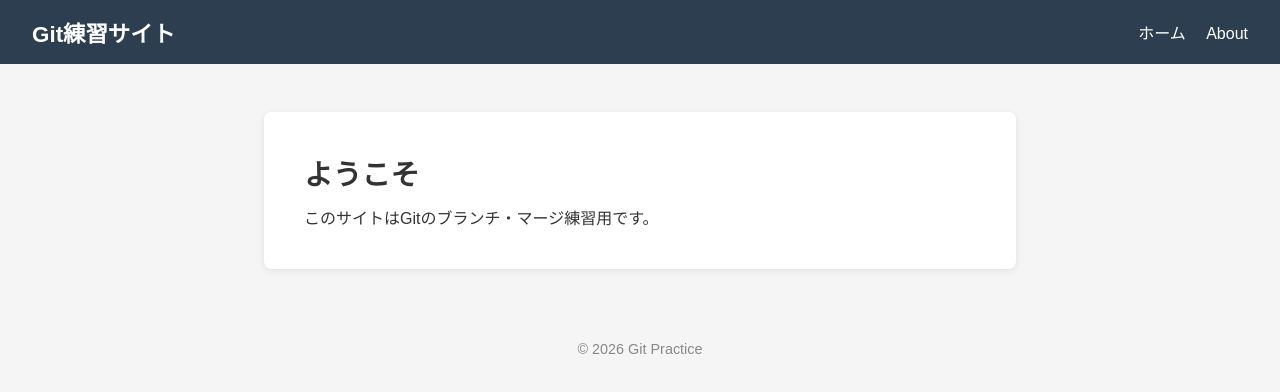
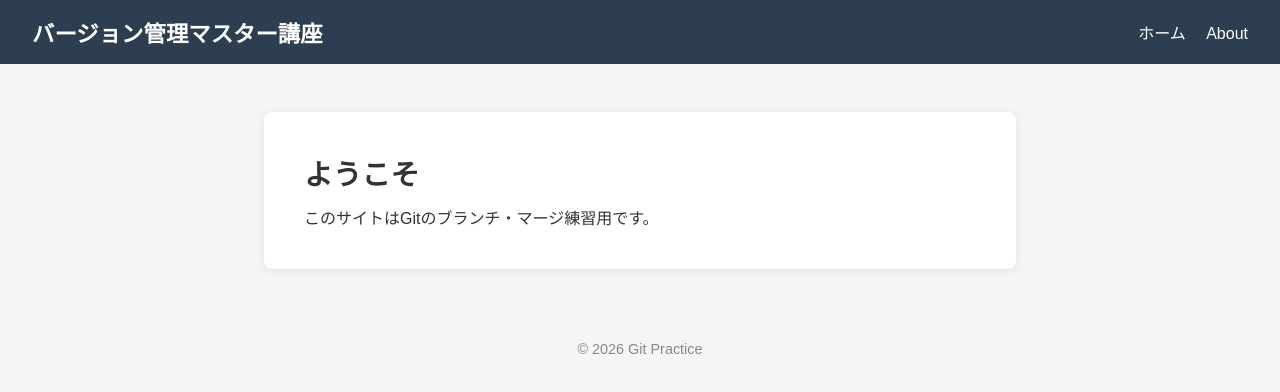
Before and after one commit to shoteacherj-web/git-practice, a plain HTML site: page index.html in a window 1280 px wide. Drawn offline with Linux system fonts and the light colour scheme.

Commit message:
v2: タイトルを「バージョン管理マスター講座」に変更
Co-Authored-By: Claude Sonnet 4.6 <noreply@anthropic.com>

```diff
--- a/index.html
+++ b/index.html
@@ -3,12 +3,12 @@
 <head>
   <meta charset="UTF-8">
   <meta name="viewport" content="width=device-width, initial-scale=1.0">
-  <title>Git練習サイト</title>
+  <title>バージョン管理マスター講座</title>
   <link rel="stylesheet" href="style.css">
 </head>
 <body>
   <header>
-    <h1>Git練習サイト</h1>
+    <h1>バージョン管理マスター講座</h1>
     <nav>
       <a href="index.html">ホーム</a>
       <a href="about.html">About</a>
```
